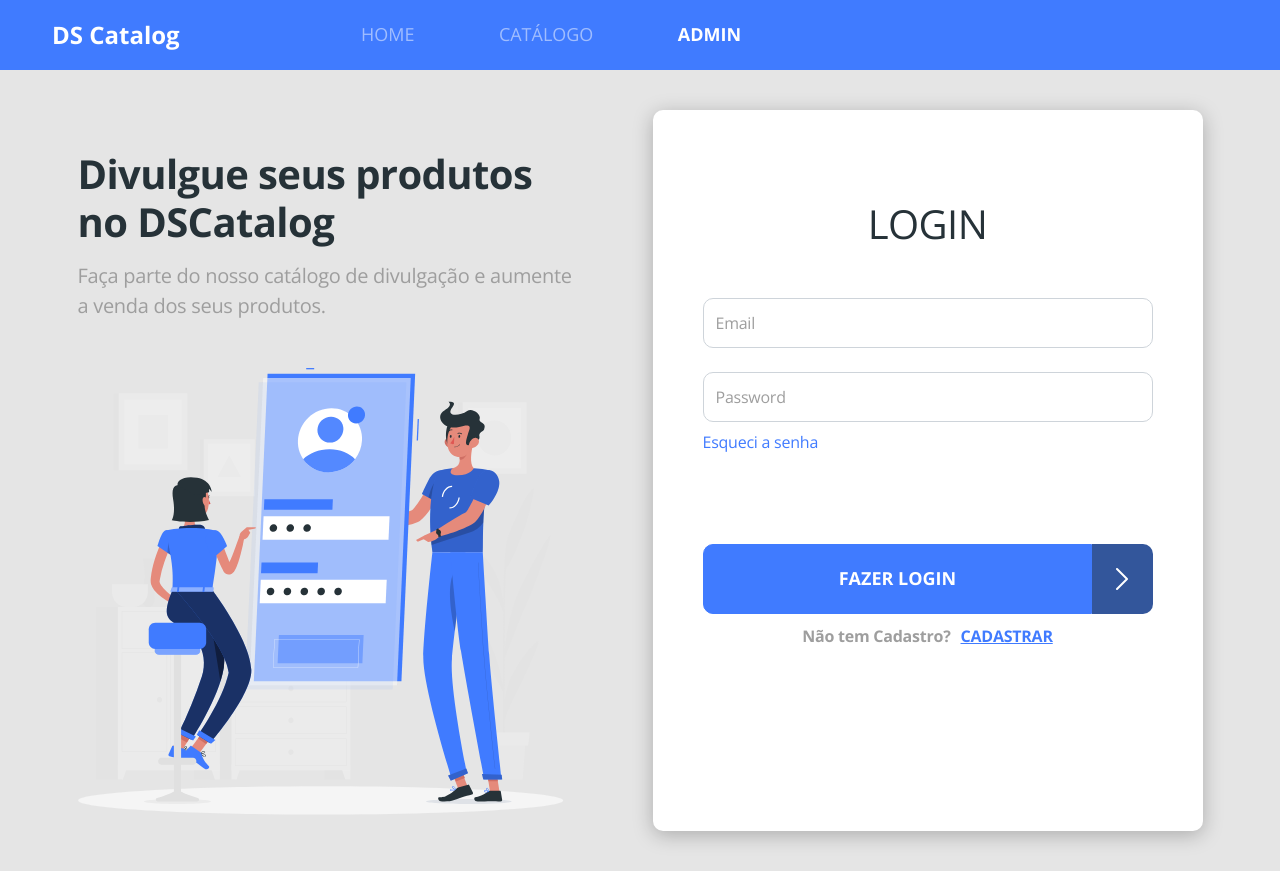
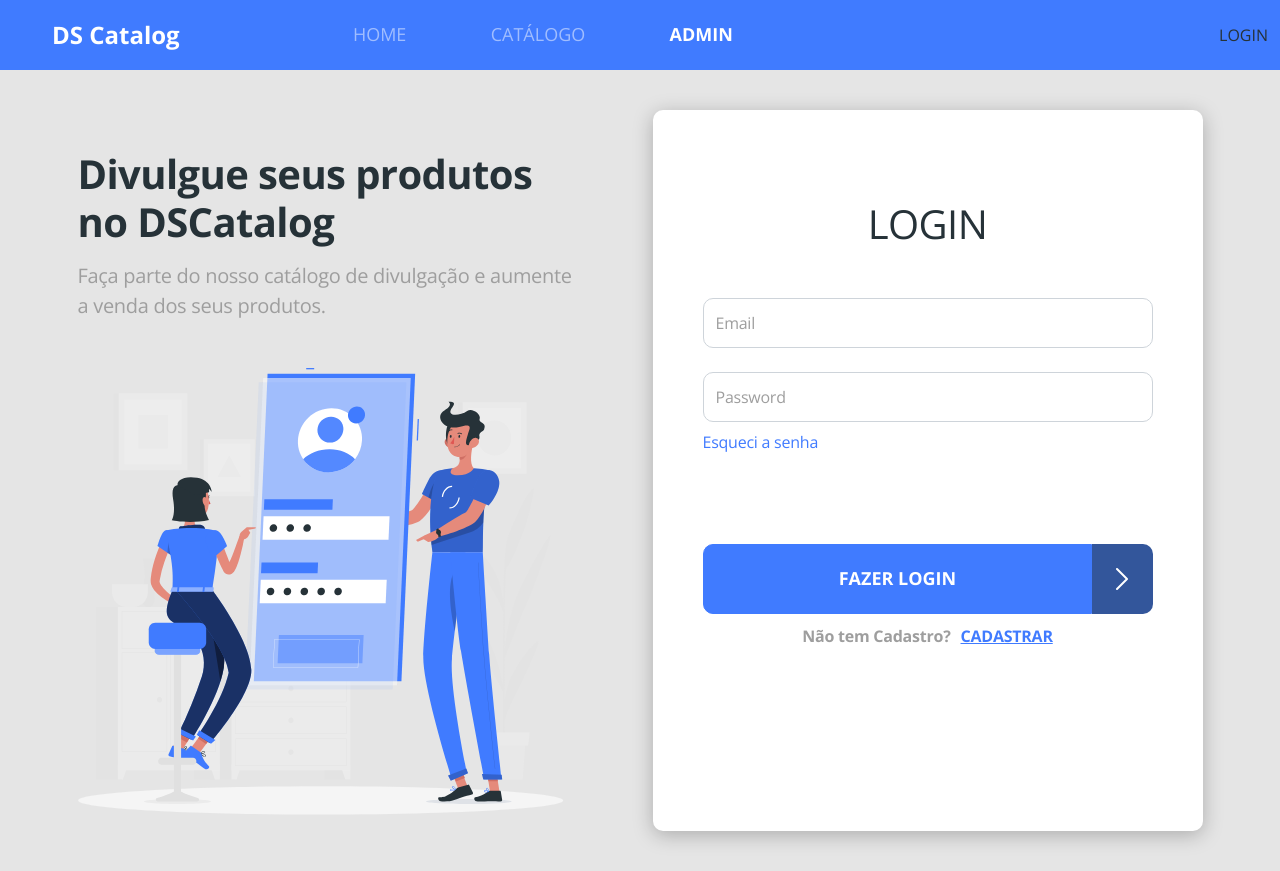
Before and after one commit to crysisprophet1234/DSCatalog, a React (Create React App) app in the folder frontend/: page /admin/auth/login in a window 1280 px wide. Built offline with nearby package versions, Linux system fonts and the light colour scheme; no server answers; the HTML template or start-up script is replaced by a standard one.

Commit message:
login/logout logic added to navbar

```diff
--- a/frontend/src/components/Navbar/index.tsx
+++ b/frontend/src/components/Navbar/index.tsx
@@ -2,13 +2,53 @@ import './styles.css';
 import 'bootstrap/js/src/collapse.js';
 
 import { Link, NavLink } from 'react-router-dom';
+import { clearAuthData, getTokenData, isAuthenticated, TokenData } from 'utils/requests';
+import { useState, useEffect } from 'react';
+import history from 'utils/history';
+
+type AuthData = {
+
+  authenticated: boolean;
+  tokenData?: TokenData;
+
+}
 
 const Navbar = () => {
+
+  const [authData, setAuthData] = useState<AuthData>({ authenticated: false });
+
+  useEffect(() => {
+
+    if (isAuthenticated()) {
+
+      setAuthData({
+        authenticated: true,
+        tokenData: getTokenData()
+      });
+
+    } else {
+      setAuthData({
+        authenticated: false,
+      });
+    }
+
+  }, []);
+
+  const handleLogoutClick = (event: React.MouseEvent<HTMLAnchorElement>) => {
+
+    event.preventDefault();
+
+    clearAuthData();
+
+    setAuthData({ authenticated: false });
+
+    history.replace('/');
+
+  }
+
   return (
     <nav className="navbar navbar-expand-md navbar-dark bg-primary main-nav">
       <div className="container-fluid">
-        {' '}
-        {/* previne quebra de linha entre logo e itens */}
         <Link to="/" className="nav-logo-text">
           <h4>DS Catalog</h4>
         </Link>
@@ -42,6 +82,24 @@ const Navbar = () => {
             </li>
           </ul>
         </div>
+
+        <div>
+          {authData.authenticated ?
+            (
+              <>
+                <span>{authData.tokenData?.user_name}</span>
+                <a href="a" onClick={handleLogoutClick}>LOGOUT</a>
+              </>
+            )
+            :
+            (
+              <Link to="/admin/auth">
+                LOGIN
+              </Link>
+            )
+          }
+        </div>
+
       </div>
     </nav>
   );
--- a/frontend/src/utils/requests.ts
+++ b/frontend/src/utils/requests.ts
@@ -26,7 +26,7 @@ enum Role {
 
 //type Role = 'ROLE_OPERATOR' | 'ROLE_ADMIN';
 
-type TokenData = {
+export type TokenData = {
 
     exp: number;
     user_name: string;
@@ -101,6 +101,12 @@ export const getAuthData = () => {
 
 }
 
+export const clearAuthData = () => {
+
+    localStorage.clear();
+
+}
+
 axios.interceptors.request.use(function (config) {
     console.log('INTERCEPTOR BEFORE REQUEST')
     return config;
```
